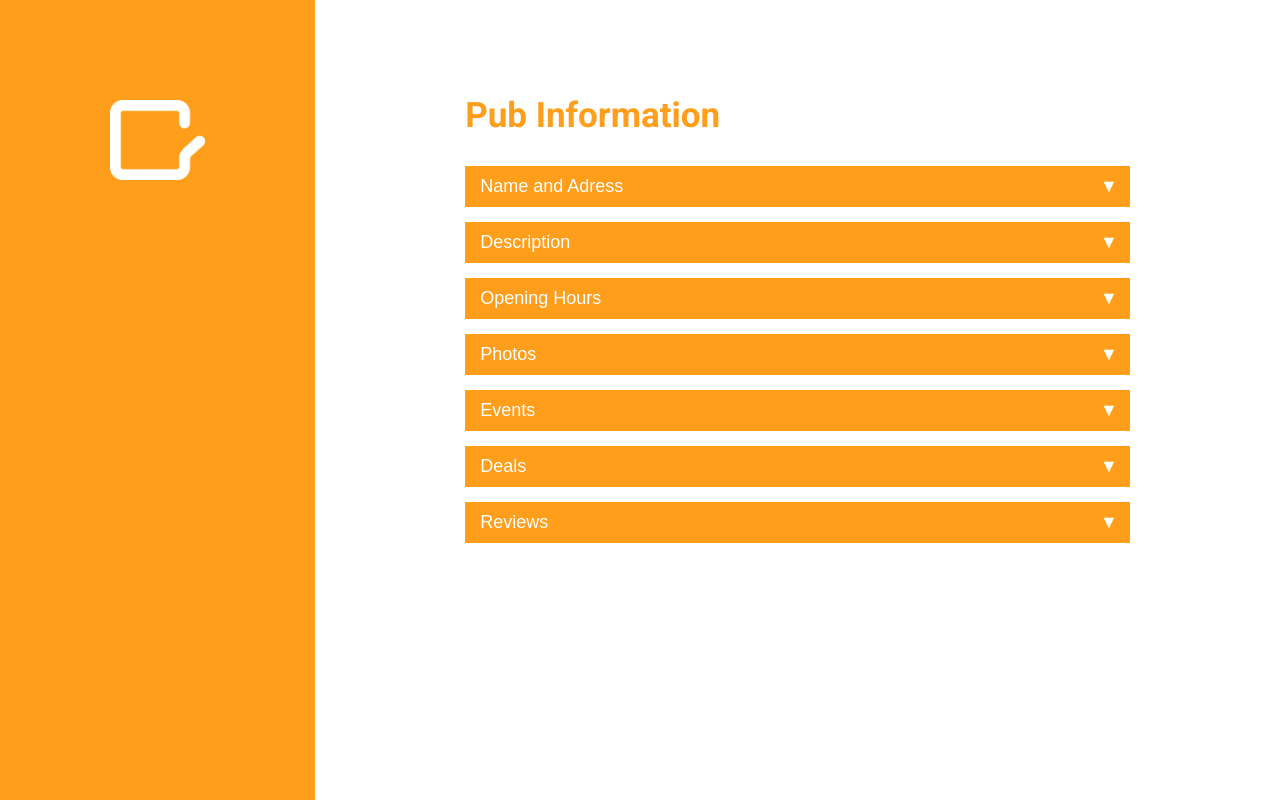
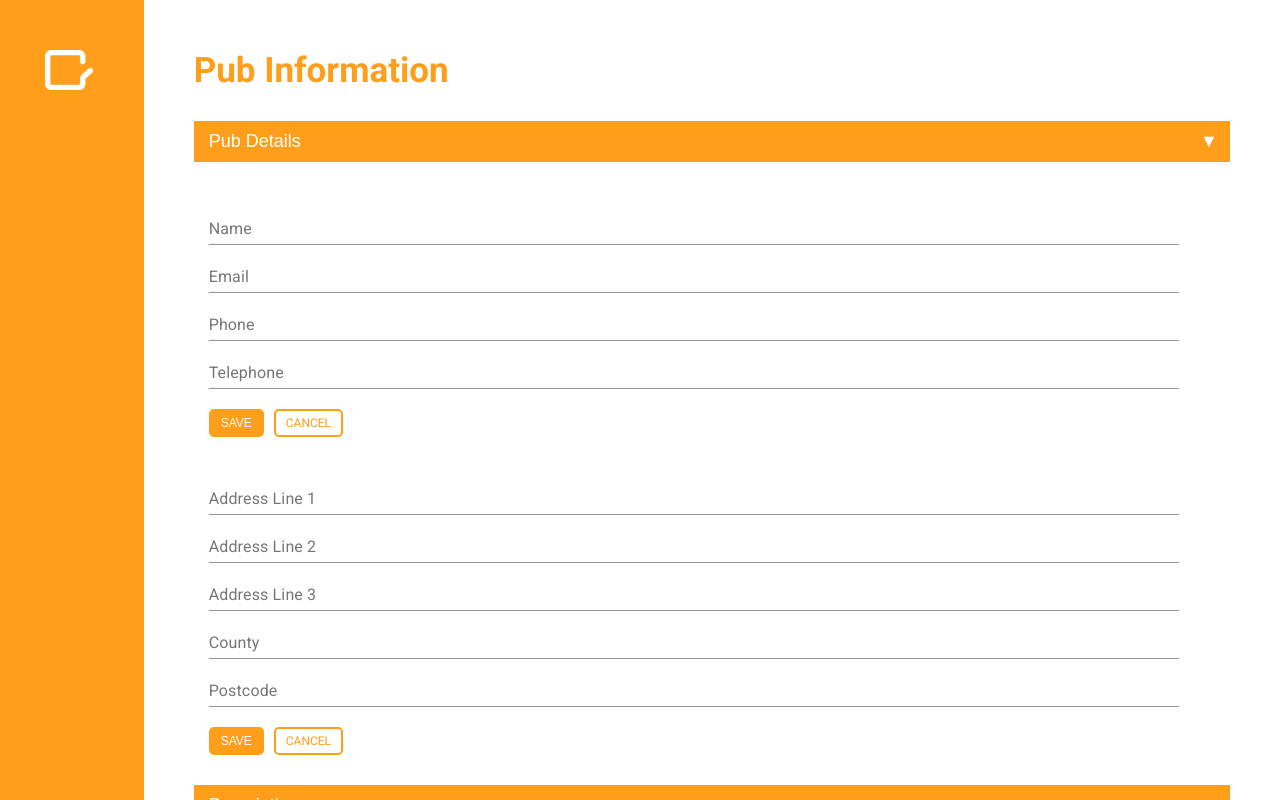
Before and after one commit to pauladarias/pubmate_apis_react, a React (Create React App) app: page /add in a window 1280 px wide. Built offline with nearby package versions, Linux system fonts and the light colour scheme; no server answers.

Commit message:
Add Style to components and will make them responsive

```diff
--- a/src/App.css
+++ b/src/App.css
@@ -1,9 +1,15 @@
 * {
   margin: 0;
+}
+
+html,
+body {
+  height: 100%;
 }
 .app {
   display: flex;
   flex-wrap: wrap;
   height: 100vh;
   font-family: "Roboto", sans-serif;
+  overflow: scroll;
 }
--- a/src/components/AddPub.css
+++ b/src/components/AddPub.css
@@ -1,11 +1,33 @@
 .addpub {
   flex: 1;
-  padding: 30px 150px;
+  padding: 30px 30px;
   display: flex;
   flex-direction: column;
   justify-content: left;
   align-items: left;
-  margin-top: 65px;
+  margin-top: 95px;
+  margin: 0;
+  height: 100%;
+  margin-top: 20px;
+}
+
+/* .addpub {
+  display: flex;
+  justify-content: center;
+  flex-direction: column;
+  padding: 20px 30px;
+
+  flex: 1;
+  padding: 30px;
+  display: flex;
+  justify-content: left;
+  align-items: left;
+  margin-top: 20px;
+} */
+
+.addpub__container {
+  display: flex;
+  flex-direction: column;
 }
 
 .addpub h1 {
@@ -36,9 +58,9 @@
 
 .arrow {
   float: right;
-  width: 10px;
-  height: 10px;
-  padding-right: 10px;
+  width: 5px;
+  height: 5px;
+  padding-right: 15px;
 }
 
 .addpub__form {
@@ -49,6 +71,7 @@
 
 .addpub__input {
   border-color: #ff9e1b;
+  width: 95%;
 }
 
 .addpub__save {
@@ -73,6 +96,7 @@
 
 .addpub__buttons {
   margin-top: 20px;
+  margin-bottom: 20px;
 }
 
 .addpub__buttons_name {
@@ -82,3 +106,25 @@
 .addpub__buttons_description {
   width: 300px;
 }
+
+@media (min-width: 700px) {
+  .addpub__buttonName,
+  .addpub__buttonDescription,
+  .addpub__buttonReviews,
+  .addpub__buttonDeals,
+  .addpub__buttonEvents,
+  .addpub__buttonPhotos,
+  .addpub__buttonOpeningHours {
+    width: 100%;
+  }
+
+  .addpub {
+    padding: 30px 50px;
+  }
+
+  .form,
+  .form__2 {
+    display: flex;
+    flex-direction: wrap;
+  }
+}
--- a/src/components/AddPub.js
+++ b/src/components/AddPub.js
@@ -29,14 +29,14 @@ function AddPub() {
     })
   }
 
-  // useEffect(async()=> {
-  //   await postPub()
-  // }, [])
+  useEffect(async()=> {
+    await postPub()
+  }, [])
 
   const openForm = (formName) => {
     let i
     let x = document.getElementsByClassName("form")
-    console.log(x)
+    // console.log(x)
     // for ( i = 0; i < x.length; i++) {
     //   x[i].style.display = "none"
     // }
@@ -47,23 +47,41 @@ function AddPub() {
   return (
     < div className="addpub">
       <h1>Pub Information</h1>
-      <div>
-        <button className="addpub__buttonName" onClick={openForm("name")}>Name and Adress<span className="arrow">▼</span></button>
-        <div id="Name"  className="form" style={{display: "none"}}>
-          <form lassName="addpub__form">
+      <div className="addpub__container">
+        <button className="addpub__buttonName" onClick={openForm("name")}>Pub Details<span className="arrow">▼</span></button>
+        <div id="Name"  className="form" style={{display: "block"}}>
+          <form className="addpub__form">
             <TextField className="addpub__input" name="name" label="Name" onChange={handleChange}/>
             <br />
-            <TextField className="addpub__input" name="address" label="Address" onChange={handleChange}/>
+            <TextField className="addpub__input" name="email" label="Email" onChange={handleChange}/>
             <br />
-            <TextField className="addpub__input" name="postcode" label="Postcode" onChange={handleChange}/>
+            <TextField className="addpub__input" name="phone" label="Phone" onChange={handleChange}/>
             <br />
-            <TextField className="addpub__input" name="timestamp" label="Time" onChange={handleChange}/>
+            <TextField className="addpub__input" name="telephone" label="Telephone" onChange={handleChange}/>
             <br />
             <div className="addpub__buttons addpub__buttons_name">
               <button className="addpub__save" onClick={postPub}>SAVE</button>
               <Link className="addpub__cancel" to="/">CANCEL</Link>
             </div>
           </form>
+          <div id="Address"  className="form__2" style={{display: "block"}}>
+          <form className="addpub__form addpub__form2">
+            <TextField className="addpub__input" name="line1" label="Address Line 1" onChange={handleChange}/>
+            <br />
+            <TextField className="addpub__input" name="line2" label="Address Line 2" onChange={handleChange}/>
+            <br />
+            <TextField className="addpub__input" name="line3" label="Address Line 3" onChange={handleChange}/>
+            <br />
+            <TextField className="addpub__input" name="county" label="County" onChange={handleChange}/>
+            <br />
+            <TextField className="addpub__input" name="postcode" label="Postcode" onChange={handleChange}/>
+            <br />
+            <div className="addpub__buttons addpub__buttons_name">
+              <button className="addpub__save" onClick={postPub}>SAVE</button>
+              <Link className="addpub__cancel" to="/">CANCEL</Link>
+            </div>
+          </form>
+        </div>
         </div>
       </div>
 
@@ -159,6 +177,9 @@ function AddPub() {
 
 
 
+
+
+
     </div>
 
 
--- a/src/components/EditPub.css
+++ b/src/components/EditPub.css
@@ -1,11 +1,14 @@
 .editpub {
   flex: 1;
-  padding: 30px 150px;
+  padding: 30px 30px;
   display: flex;
   flex-direction: column;
   justify-content: left;
   align-items: left;
-  margin-top: 65px;
+  margin-top: 95px;
+  margin: 0;
+  height: 100%;
+  margin-top: 20px;
 }
 
 .editpub h1 {
@@ -19,18 +22,19 @@
   border: 2px solid #ff9e1b;
   background-color: #ff9e1b;
   color: white;
-  padding: 6px;
+  padding: 8px;
+  padding-left: 13px;
   width: 100%;
-  align-text: right;
-  /* padding-right: 500px; */
+  text-align: left;
   font-weight: 400;
   font-size: 18px;
   cursor: pointer;
+  margin-bottom: 15px;
 }
 
 .editpub__form {
   margin-left: 15px;
-  margin-top: 20px;
+  margin-top: 10px;
   margin-bottom: 30px;
 }
 
--- a/src/components/Home.css
+++ b/src/components/Home.css
@@ -1,17 +1,25 @@
 .home {
   flex: 1;
-  padding: 30px 150px;
+  padding: 30px 30px;
   display: flex;
   flex-direction: column;
   justify-content: left;
   align-items: left;
-  margin-top: 65px;
+  margin-top: 20px;
 }
+
+/* .home {
+  display: flex;
+  flex: 1;
+  flex-direction: column;
+  padding: 10px 30px;
+} */
 
 .home h1 {
   color: #ff9e1b;
   font-size: 35px;
   margin-bottom: 30px;
+  margin-top: 0;
 }
 
 .home__addpub {
@@ -20,27 +28,56 @@
   background-color: #ff9e1b;
   color: white;
   padding: 5px 30px;
-  border-radius: 13px;
+  border-radius: 3px;
   font-size: 18px;
 }
 
 .home__inputs {
   margin-top: 40px;
   margin-bottom: 30px;
+  display: flex;
+  flex-direction: column;
 }
 
 .home__inputSearch,
 .home__inputSort {
   border-color: orange;
+  border-radius: 3px;
+  align-items: space-between;
   font-size: 16px;
-  width: 468px;
+  width: 200px;
   padding: 5px;
   outline: none;
   box-shadow: none;
   border-style: solid;
 }
 
+.home__inputSearch {
+  margin-bottom: 10px;
+}
+
 .home__inputSort {
-  width: 281px;
-  margin-left: 20px;
+  width: 200px;
+  /* margin-left: 10px; */
 }
+
+@media (min-width: 700px) {
+  .home {
+    padding: 30px 50px;
+  }
+
+  .home__inputs {
+    display: flex;
+    flex-direction: row;
+  }
+
+  .home__inputSearch,
+  .home__inputSort {
+    margin-right: 10px;
+    width: 100%;
+  }
+
+  .home__inputSort {
+    height: 18px;
+  }
+}
--- a/src/components/PubList.css
+++ b/src/components/PubList.css
@@ -1,8 +1,16 @@
 .table__out {
   border: 2px solid #ff9e1b;
+  max-width: 50px;
+  border-radius: 3px;
 }
 
 .table__edit,
 .table__delete {
   color: #ff9e1b;
 }
+
+@media (min-width: 700px) {
+  .table__out {
+    max-width: 99%;
+  }
+}
--- a/src/components/SideBar.css
+++ b/src/components/SideBar.css
@@ -1,11 +1,63 @@
 .sidebar {
   padding: 20px 20px;
-  flex: 0.33;
+
+  flex: 0.1;
   background: #ff9e1b;
-  display: flex;
+  height: auto;
+  margin-bottom: -101%;
+  overflow-x: hidden;
 }
 
-.sidebar img {
+/* .sidebar img {
   height: 80px;
   margin: 80px 90px;
+} */
+
+/* .sidebar {
+  display: flex;
+  flex-direction: column;
+  flex: 1;
+  height: 15vh;
+  position: relative;
+  background: #ff9e1b;
+
+  width: 100vw;
+} */
+
+.sidebar img {
+  height: 20px;
+  padding: 0;
+  padding-left: 5px;
+  margin: 40px 0px;
 }
+
+/* @media (min-width: 490px) {
+  .sidebar {
+    flex: 0.1;
+  }
+  .sidebar img {
+    height: 20px;
+    margin: 30px 10px;
+  }
+} */
+
+/* @media (min-width: 600px) {
+  .sidebar {
+    flex: 0.1;
+  }
+  .sidebar img {
+    height: 30px;
+    margin: 30px 40px;
+    margin-right: 50px;
+  }
+} */
+
+@media (min-width: 700px) {
+  .sidebar {
+    flex: 0.1;
+  }
+  .sidebar img {
+    height: 40px;
+    margin: 30px 20px;
+  }
+}
```
Also changed, not shown: 1 other file (tests, documents, lock files or other folders).
